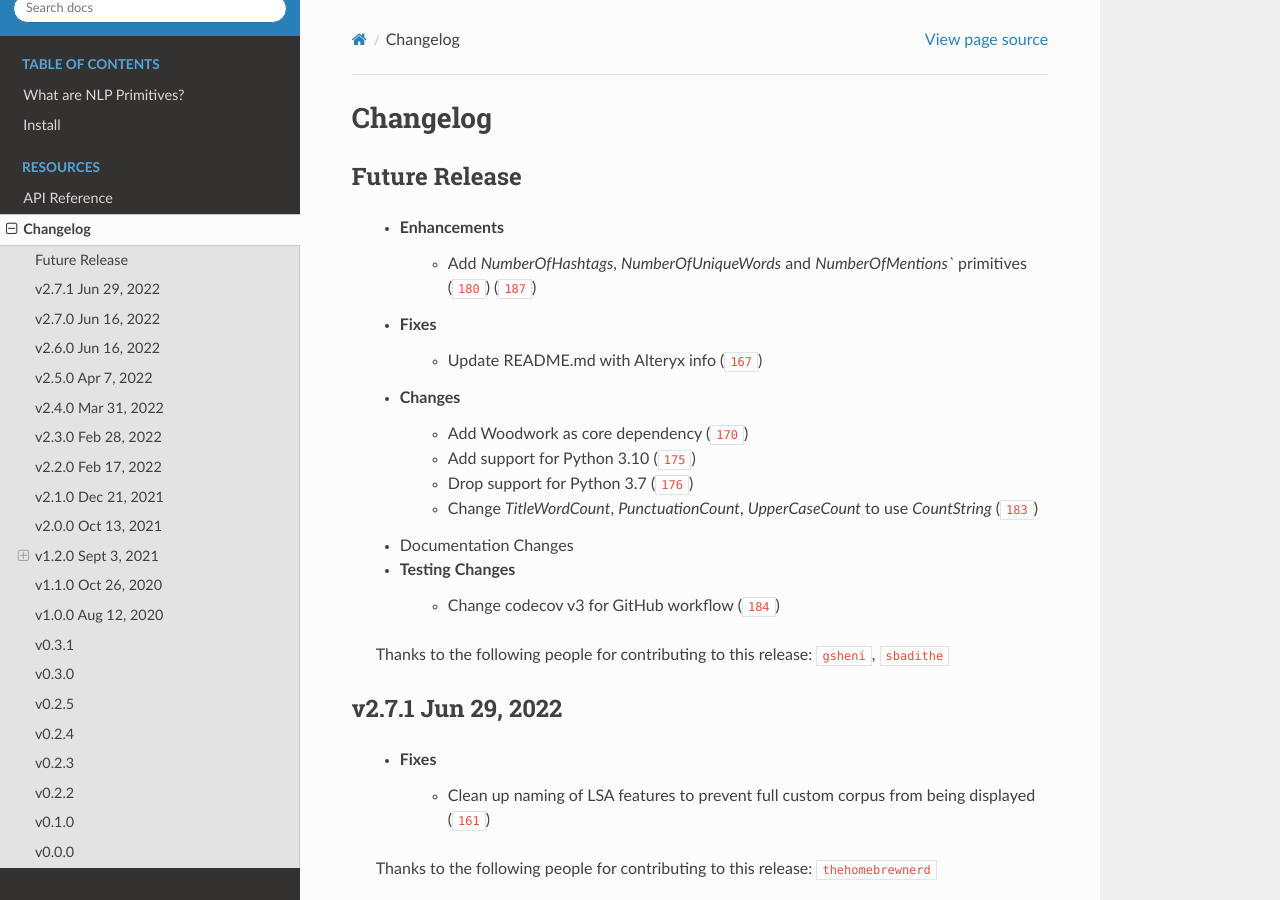
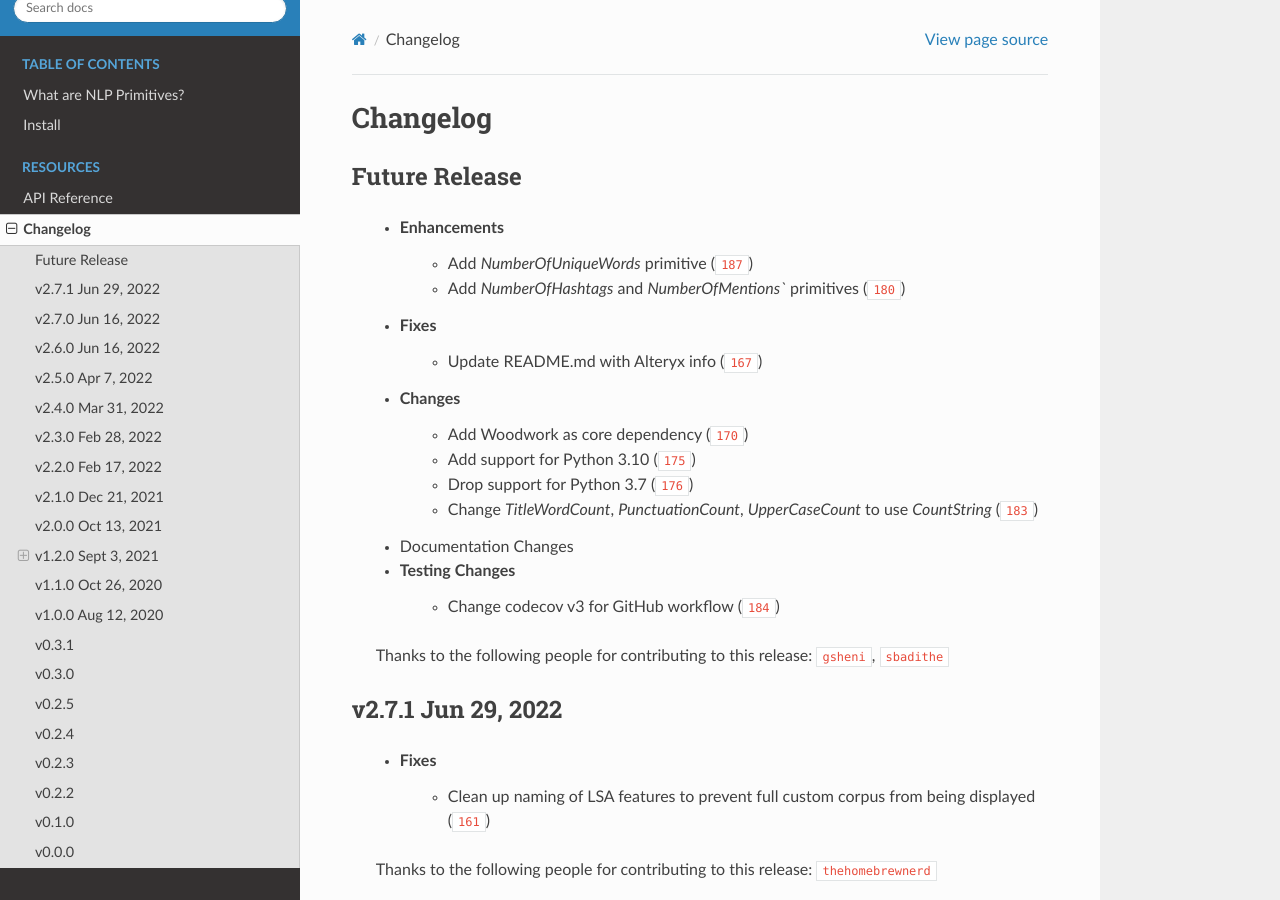
Before and after one commit to alteryx/nlp_primitives, a Sphinx documentation site: the page built from docs/source/changelog.rst, in a window 1280 px wide and 900 px high. Built offline with Sphinx 7.4.7 and the Read the Docs theme 2.0.0, drawn with Linux system fonts in a browser that asks for light colours; cross-references to code outside the pages are shown as plain code.

```diff
--- a/docs/source/changelog.rst
+++ b/docs/source/changelog.rst
@@ -5,7 +5,8 @@ Changelog
 Future Release
 ==============
     * Enhancements
-        * Add `NumberOfHashtags`, `NumberOfUniqueWords` and `NumberOfMentions`` primitives (:pr:`180`) (:pr:`187`)
+        * Add `NumberOfUniqueWords` primitive (:pr:`187`)
+        * Add `NumberOfHashtags` and `NumberOfMentions`` primitives (:pr:`180`)
     * Fixes
         * Update README.md with Alteryx info (:pr:`167`)
     * Changes
```
Also changed, not shown: 1 other file.
